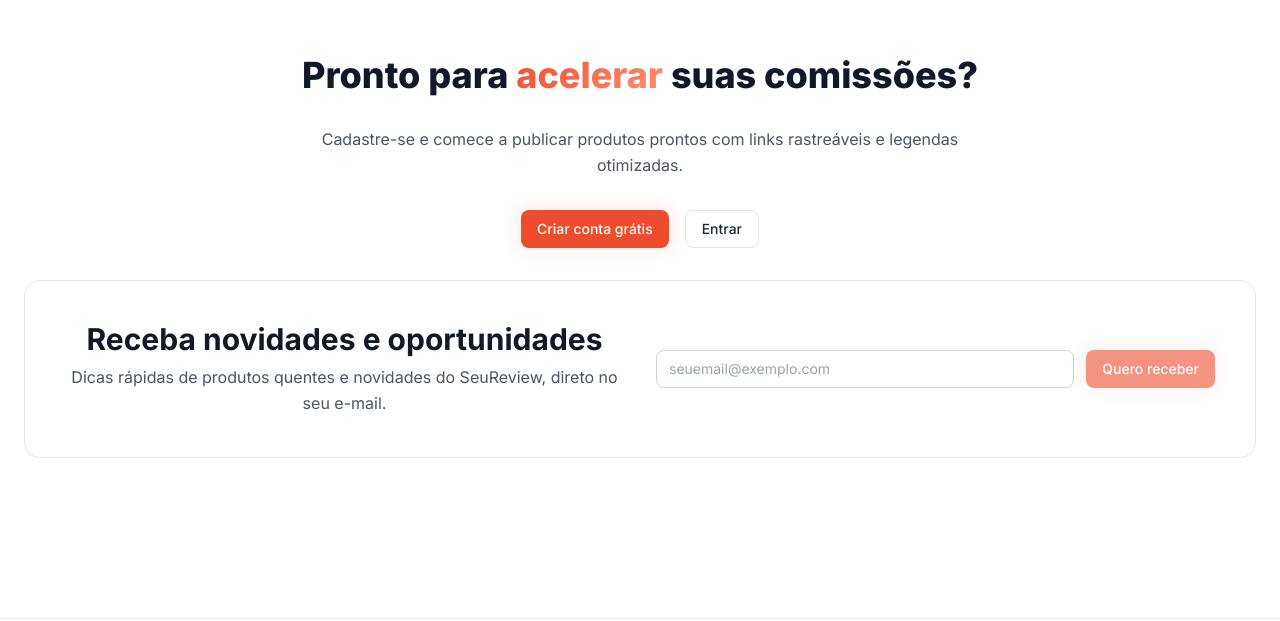
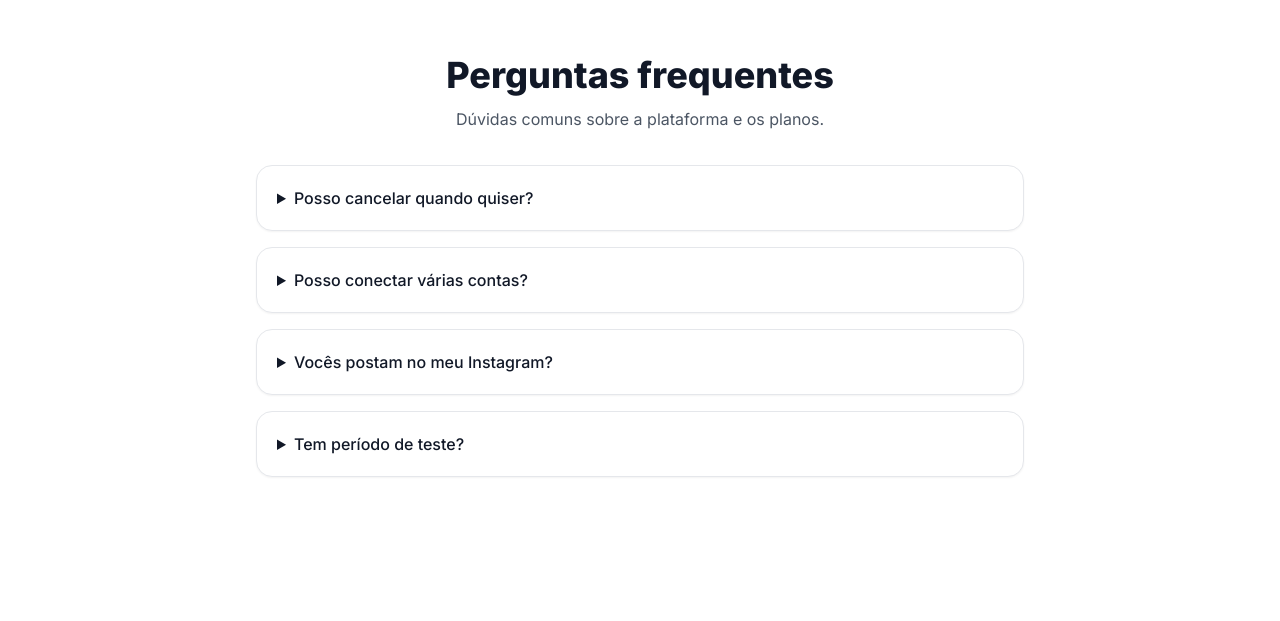
Before and after one commit to marciobever/seureview.com.br, a Next.js app: page / in a window 1280 px wide. Shown: the part 1499-2120 px from the top of the page. Built offline with nearby package versions, Linux system fonts and the light colour scheme; no server answers.

Commit message:
Update page.tsx

```diff
--- a/app/(site)/page.tsx
+++ b/app/(site)/page.tsx
@@ -8,7 +8,26 @@ import PageBackdrop from "@/components/landing/PageBackdrop";
 
 export const dynamic = "force-dynamic";
 
+// FAQ (o que você me mandou)
+const faqs = [
+  { q: "Posso cancelar quando quiser?", a: "Sim. Sem fidelidade." },
+  { q: "Posso conectar várias contas?", a: "Depende do plano. No Business é ilimitado." },
+  { q: "Vocês postam no meu Instagram?", a: "Sim, com sua autorização via login Meta/Instagram." },
+  { q: "Tem período de teste?", a: "Oferecemos plano Starter gratuito para começar." },
+];
+
 export default function LandingPage() {
+  // JSON-LD para SEO do FAQ
+  const faqJsonLd = {
+    "@context": "https://schema.org",
+    "@type": "FAQPage",
+    mainEntity: faqs.map((i) => ({
+      "@type": "Question",
+      name: i.q,
+      acceptedAnswer: { "@type": "Answer", text: i.a },
+    })),
+  };
+
   return (
     <main className="min-h-screen overflow-hidden">
       <PageBackdrop />
@@ -19,6 +38,35 @@ export default function LandingPage() {
       <section id="depoimentos" className="section">
         <div className="max-w-7xl mx-auto px-6">
           <Depoimentos />
+        </div>
+      </section>
+
+      {/* FAQ – inline para evitar problemas de import */}
+      <section id="faq" className="section pt-0">
+        <div className="max-w-7xl mx-auto px-6">
+          <div className="text-center max-w-3xl mx-auto">
+            <h2 className="text-3xl md:text-4xl font-extrabold">Perguntas frequentes</h2>
+            <p className="mt-3 text-gray-600">
+              Dúvidas comuns sobre a plataforma e os planos.
+            </p>
+          </div>
+
+          <div className="mt-8 max-w-3xl mx-auto space-y-4">
+            {faqs.map((f) => (
+              <details key={f.q} className="card overflow-hidden">
+                <summary className="card-body cursor-pointer font-medium">
+                  {f.q}
+                </summary>
+                <div className="px-5 pb-5 -mt-3 text-gray-700">{f.a}</div>
+              </details>
+            ))}
+          </div>
+
+          {/* SEO */}
+          <script
+            type="application/ld+json"
+            dangerouslySetInnerHTML={{ __html: JSON.stringify(faqJsonLd) }}
+          />
         </div>
       </section>
 
```
